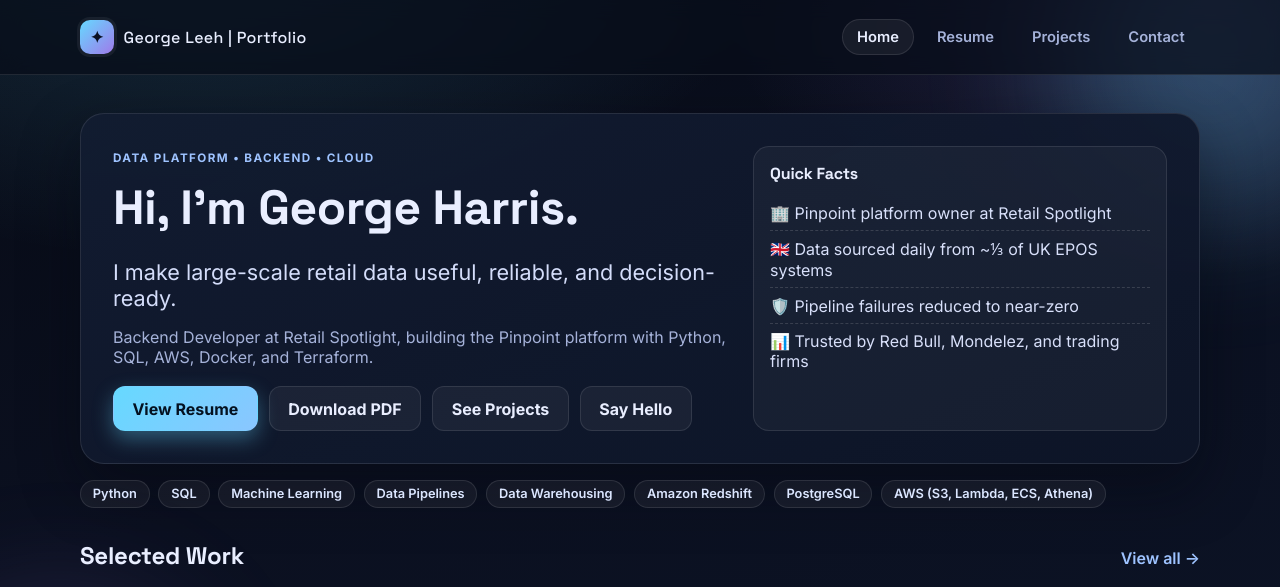
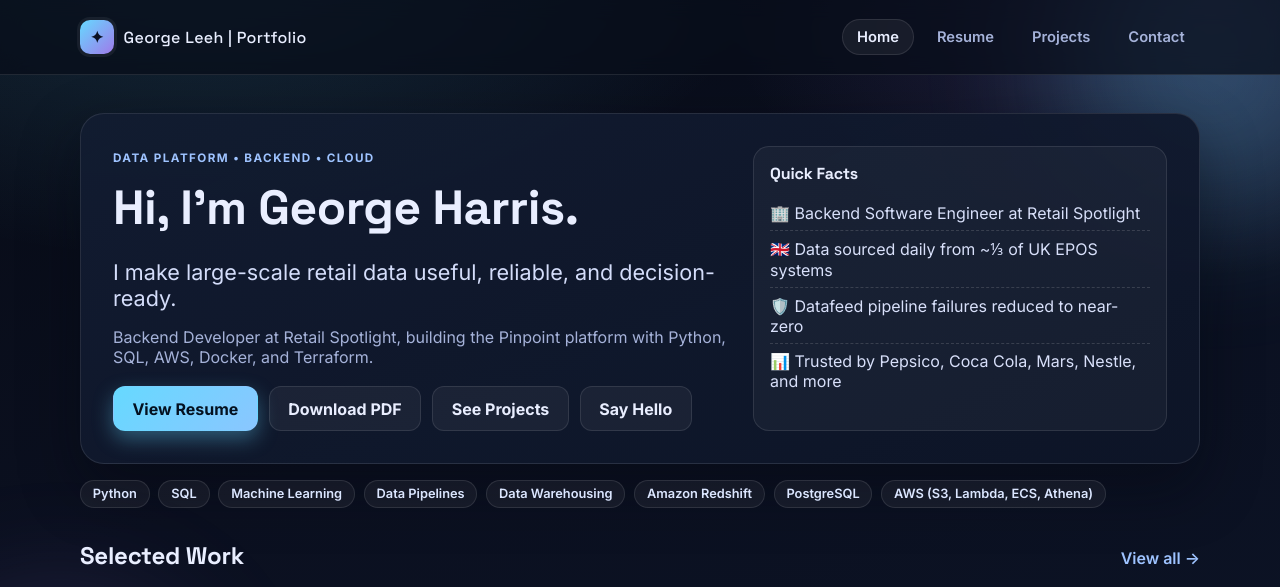
Before and after one commit to Georgeleeh/georgeleeh.com, a Flask app: page / in a window 1280 px wide. Shown: the top 587 px of the page. Run offline with Flask 3, Linux system fonts and the light colour scheme.

Commit message:
Update job title and project references in hero section for accuracy

```diff
--- a/portfolio/templates/index.html
+++ b/portfolio/templates/index.html
@@ -17,10 +17,10 @@
   <aside class="hero-side">
     <h2>Quick Facts</h2>
     <ul class="fact-list">
-      <li>🏢 Pinpoint platform owner at Retail Spotlight</li>
+      <li>🏢 Backend Software Engineer at Retail Spotlight</li>
       <li>🇬🇧 Data sourced daily from ~⅓ of UK EPOS systems</li>
-      <li>🛡️ Pipeline failures reduced to near-zero</li>
-      <li>📊 Trusted by Red Bull, Mondelez, and trading firms</li>
+      <li>🛡️ Datafeed pipeline failures reduced to near-zero</li>
+      <li>📊 Trusted by Pepsico, Coca Cola, Mars, Nestle, and more</li>
     </ul>
   </aside>
 </section>
```
